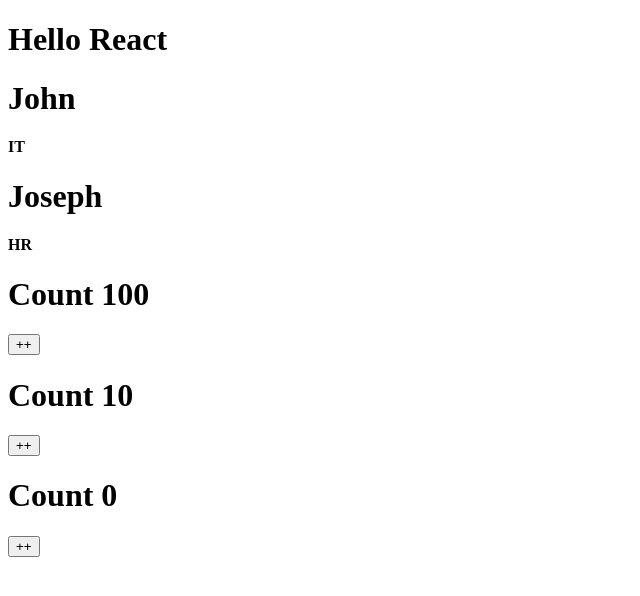
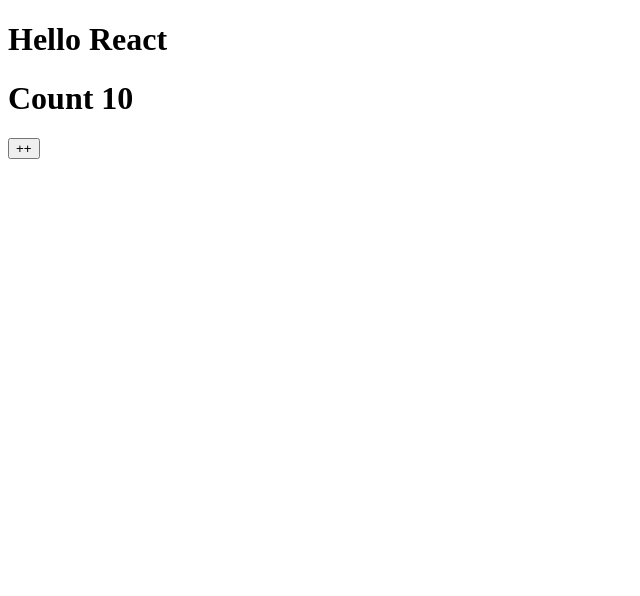
Before and after one commit to Mujib517/fsa-react, a React (Create React App) app: page / in a window 1280 px wide. Shown: the top 596 px of the page, without its empty margins (0-640 px from the left). Built offline with nearby package versions, Linux system fonts and the light colour scheme.

Commit message:
Main component

```diff
--- a/src/App.js
+++ b/src/App.js
@@ -1,15 +1,12 @@
 import React from 'react';
+import Main from './Main';
 import Name from './Name';
 import SpecialCounter from './SpecialCounter';
 
 function App() {
     return <div>
         <h1>Hello React</h1>
-        <Name name="John" dept="IT" />
-        <Name name="Joseph" dept="HR" />
-        <SpecialCounter count={100} />
-        <SpecialCounter count={10} />
-        <SpecialCounter count={0} />
+        <Main />
     </div>
 }
 
--- /dev/null
+++ b/src/Main.js
@@ -0,0 +1,7 @@
+import SpecialCounter from "./SpecialCounter";
+
+function Main() {
+    return <SpecialCounter count={10} />
+}
+
+export default Main;
```
